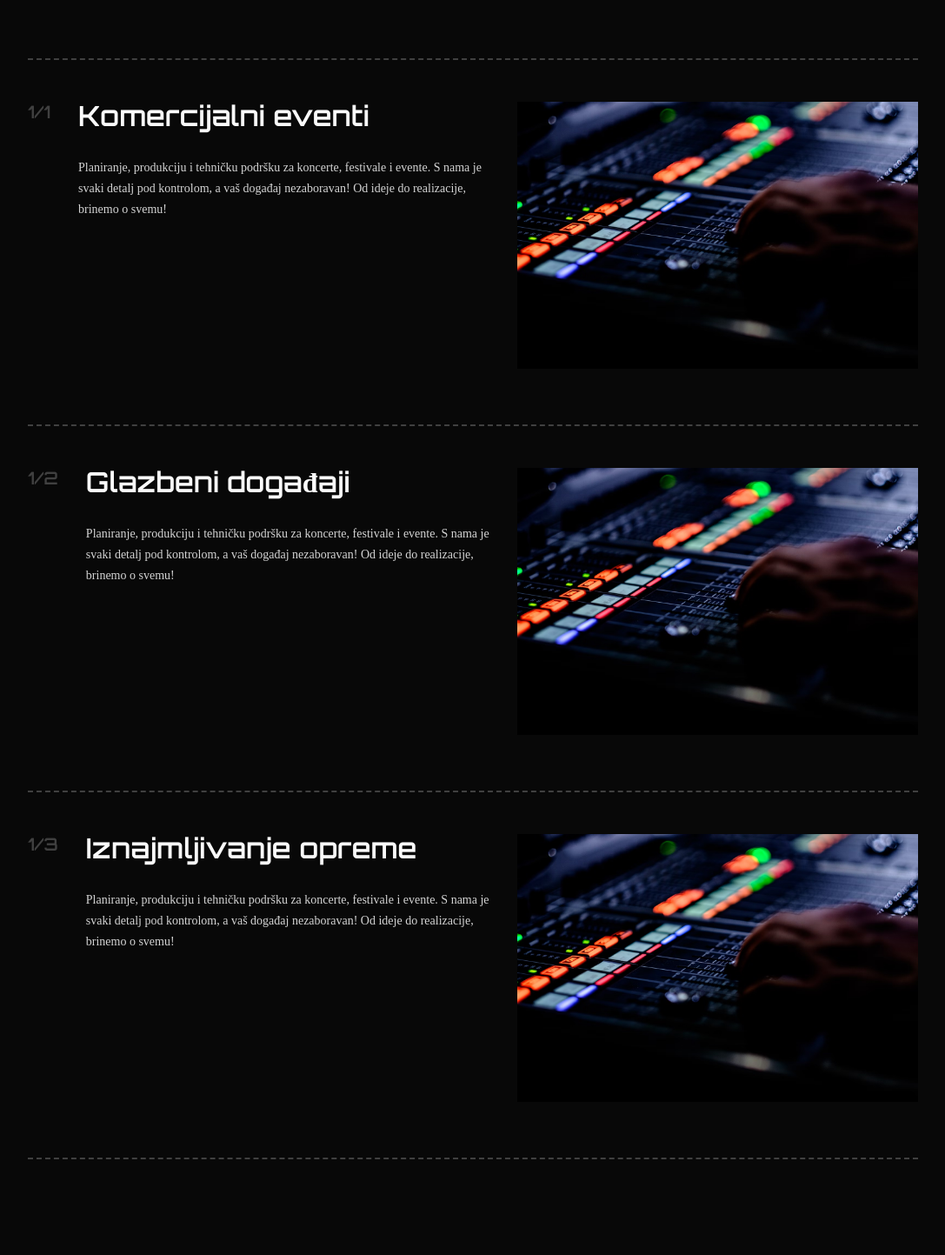
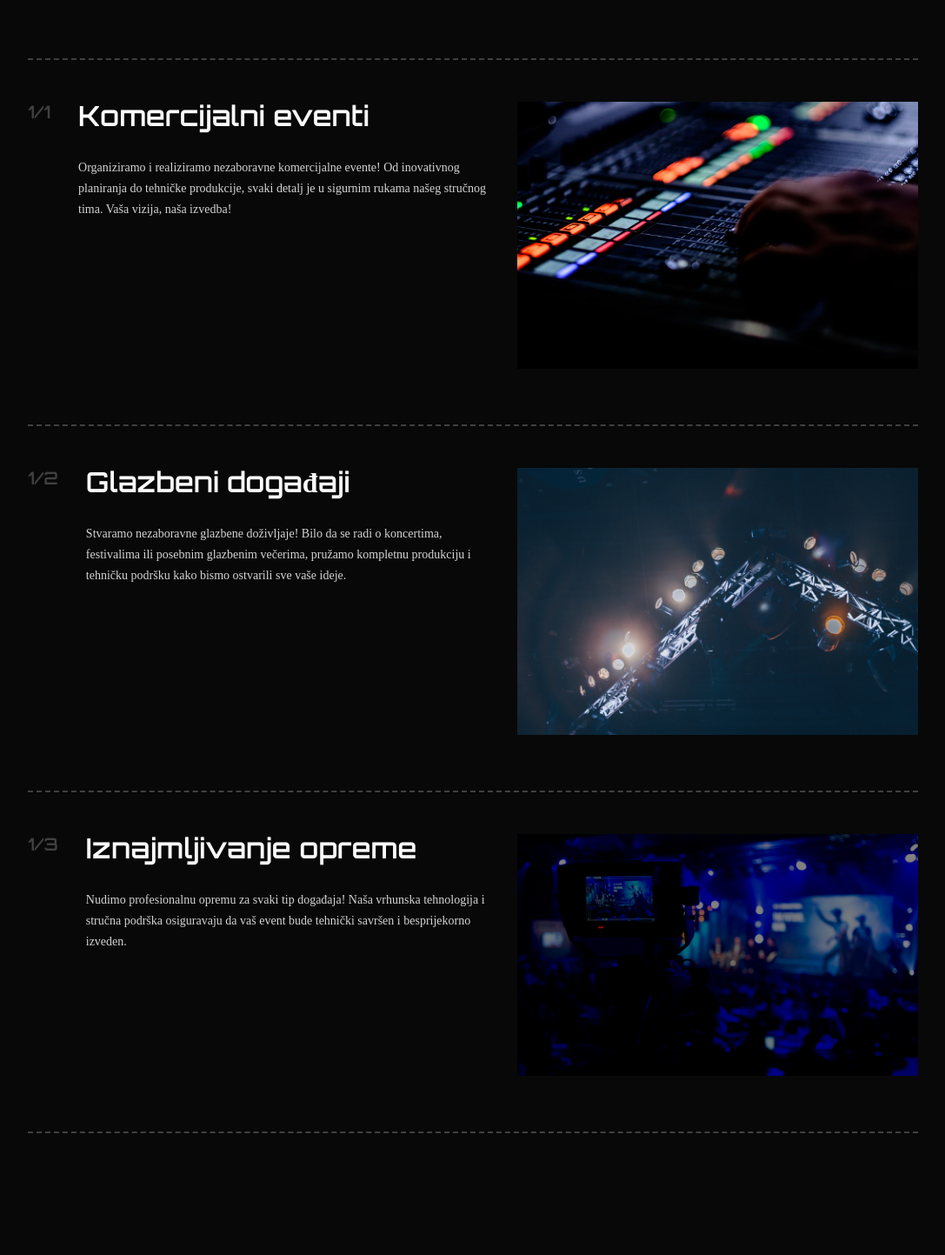
Before and after one commit to vukosavljevic/koncerthr, a React (Create React App) app: page / in a window 1280 px wide. Shown: the part 2104-3547 px from the top of the page at 87% size, without its empty margins (96-1183 px from the left). Built offline with nearby package versions, Linux system fonts and the light colour scheme; a web font is replaced by a local one.

Commit message:
finalized version

```diff
--- a/src/components/Hero.jsx
+++ b/src/components/Hero.jsx
@@ -1,7 +1,18 @@
 import video from '../images/Hero.mp4'
+import { useState, useEffect } from 'react';
+function Hero() {
+    const [isIOS, setIsIOS] = useState(false);
 
-function Hero() {
+    useEffect(() => {
+        const userAgent = navigator.userAgent || navigator.vendor || window.opera;
+
+        if (/iPad|iPhone|iPod/.test(userAgent) && !window.MSStream) {
+          setIsIOS(true);
+        }
+        console.log(isIOS);
+      }, []);
     return (
+        isIOS ? <h1>It's ios </h1> :
         <section id="main">
         <video autoPlay muted loop playsInline width="250">
   <source src={video} type="video/mp4" />
--- a/src/components/Services.jsx
+++ b/src/components/Services.jsx
@@ -1,7 +1,7 @@
 import { motion } from "framer-motion";
 import { useInView } from "react-intersection-observer";
-import image2 from '../images/image2.png';
-import image3 from '../images/image3.png';
+import image2 from '../images/glazbeni.jpeg';
+import image3 from '../images/oprema.jpeg';
 import image4 from '../images/image4.png';
 
 const Services = () => {
@@ -29,7 +29,7 @@ const Services = () => {
             <ServiceDetail
                 number="1/1"
                 title="Komercijalni eventi"
-                description="Planiranje, produkciju i tehničku podršku za koncerte, festivale i evente. S nama je svaki detalj pod kontrolom, a vaš događaj nezaboravan! Od ideje do realizacije, brinemo o svemu!"
+                description="Organiziramo i realiziramo nezaboravne komercijalne evente! Od inovativnog planiranja do tehničke produkcije, svaki detalj je u sigurnim rukama našeg stručnog tima. Vaša vizija, naša izvedba!"
                 imgSrc={image4}
                 animation={fadeInUp}
             />
@@ -38,8 +38,8 @@ const Services = () => {
             <ServiceDetail
                 number="1/2"
                 title="Glazbeni događaji"
-                description="Planiranje, produkciju i tehničku podršku za koncerte, festivale i evente. S nama je svaki detalj pod kontrolom, a vaš događaj nezaboravan! Od ideje do realizacije, brinemo o svemu!"
-                imgSrc={image4}
+                description="Stvaramo nezaboravne glazbene doživljaje! Bilo da se radi o koncertima, festivalima ili posebnim glazbenim večerima, pružamo kompletnu produkciju i tehničku podršku kako bismo ostvarili sve vaše ideje."
+                imgSrc={image2}
                 animation={fadeInUp}
             />
                         <hr />
@@ -47,8 +47,8 @@ const Services = () => {
             <ServiceDetail
                 number="1/3"
                 title="Iznajmljivanje opreme"
-                description="Planiranje, produkciju i tehničku podršku za koncerte, festivale i evente. S nama je svaki detalj pod kontrolom, a vaš događaj nezaboravan! Od ideje do realizacije, brinemo o svemu!"
-                imgSrc={image4}
+                description="Nudimo profesionalnu opremu za svaki tip događaja! Naša vrhunska tehnologija i stručna podrška osiguravaju da vaš event bude tehnički savršen i besprijekorno izveden."
+                imgSrc={image3}
                 animation={fadeInUp}
             />
             <hr />
```
Also changed, not shown: src/images/glazbeni.jpeg (added), src/images/oprema.jpeg (added).
